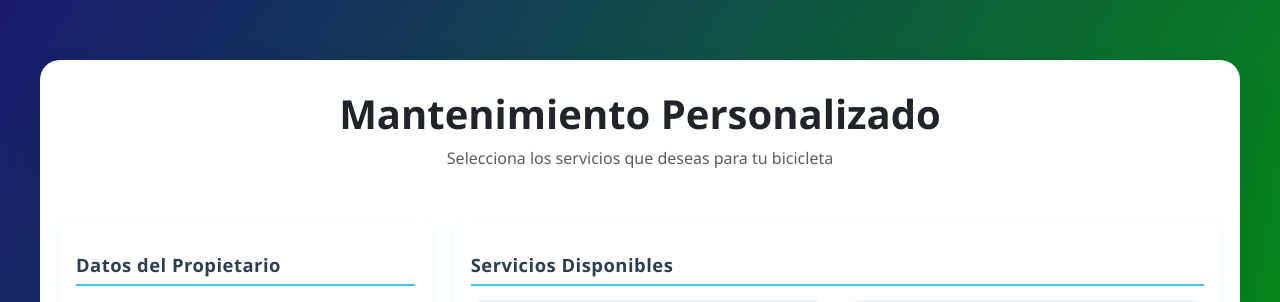
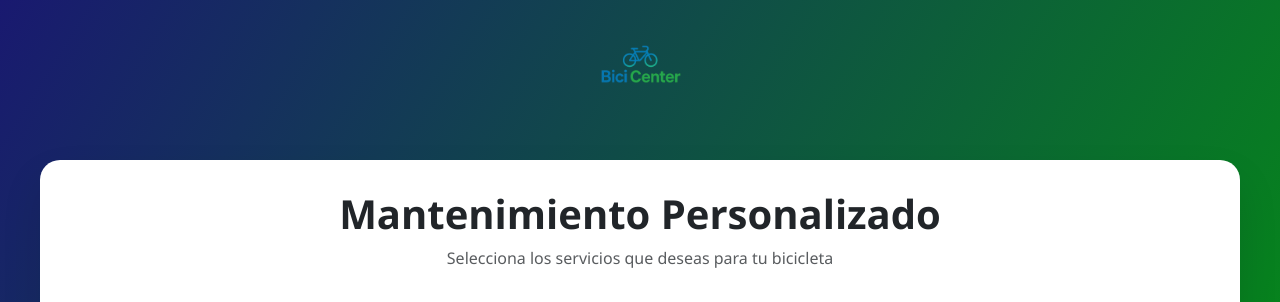
Before and after one commit to CrisOrd/BiciCenter, a Django app: template menu/templates/mantenimiento.html in a window 1280 px wide. Shown: the top 302 px of the page. Run offline with Django 5.2, Linux system fonts and the light colour scheme; the template is opened without the code that fills it: values that come from a table or form of the project are taken from there, others are empty; data comes from the database, SQL or seed files in the repository; both versions use the stored data as it was after the commit.

Commit message:
pequeño error en los logos solucionados

```diff
--- a/menu/templates/mantenimiento.html
+++ b/menu/templates/mantenimiento.html
@@ -10,6 +10,13 @@
     <link rel="stylesheet" href="{% static 'css/mantenimiento.css' %}">
 </head>
 <body>
+    <header class="header-top">
+        <div class="container d-flex justify-content-center align-items-center">
+            <a class="navbar-brand" href="{% url 'master' %}">
+                <img src="{% static 'img/biciCenter.png' %}" alt="BiciCenter Logo" style="max-height: 100px;">
+            </a>
+        </div>
+    </header>
     <div class="container-fluid">
         <div class="text-center mb-5">
             <h1 class="fw-bold">Mantenimiento Personalizado</h1>
--- a/menu/templates/registrobici.html
+++ b/menu/templates/registrobici.html
@@ -11,8 +11,9 @@
     <link rel="stylesheet" href="{% static 'css/registrobici.css' %}">
 </head>
 <body>
+
     <div class="wrapper">
-        <img src="{% static 'img/biciCenter.png' %}" alt="Logo">
+        <a href="{% url 'master' %}"><img src="{% static 'img/biciCenter.png' %}" alt="Logo"></a>
         <h2>Agenda tu Cita</h2>
 
         {% if messages %}
```
Also changed, not shown: db.sqlite3.
